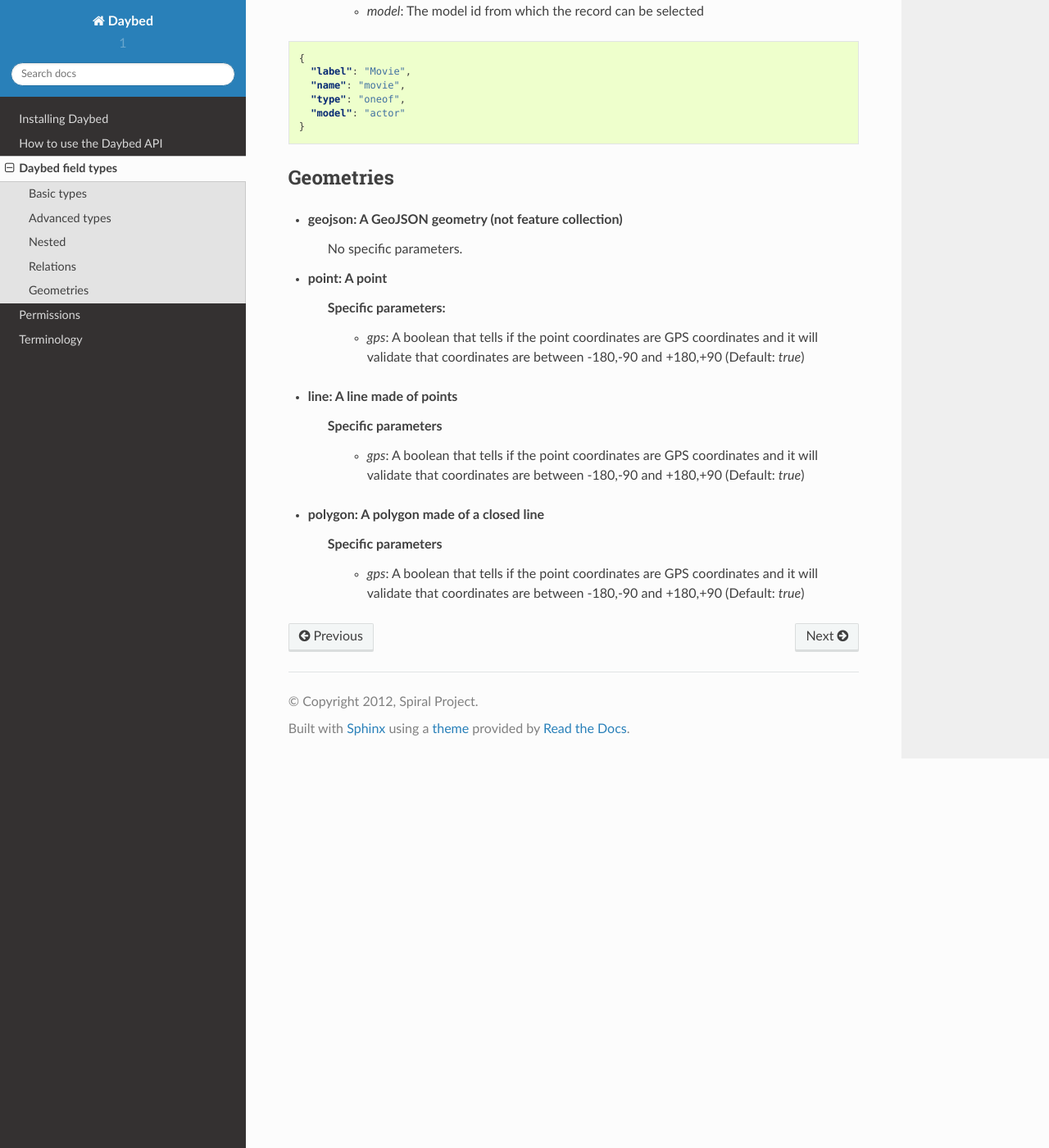
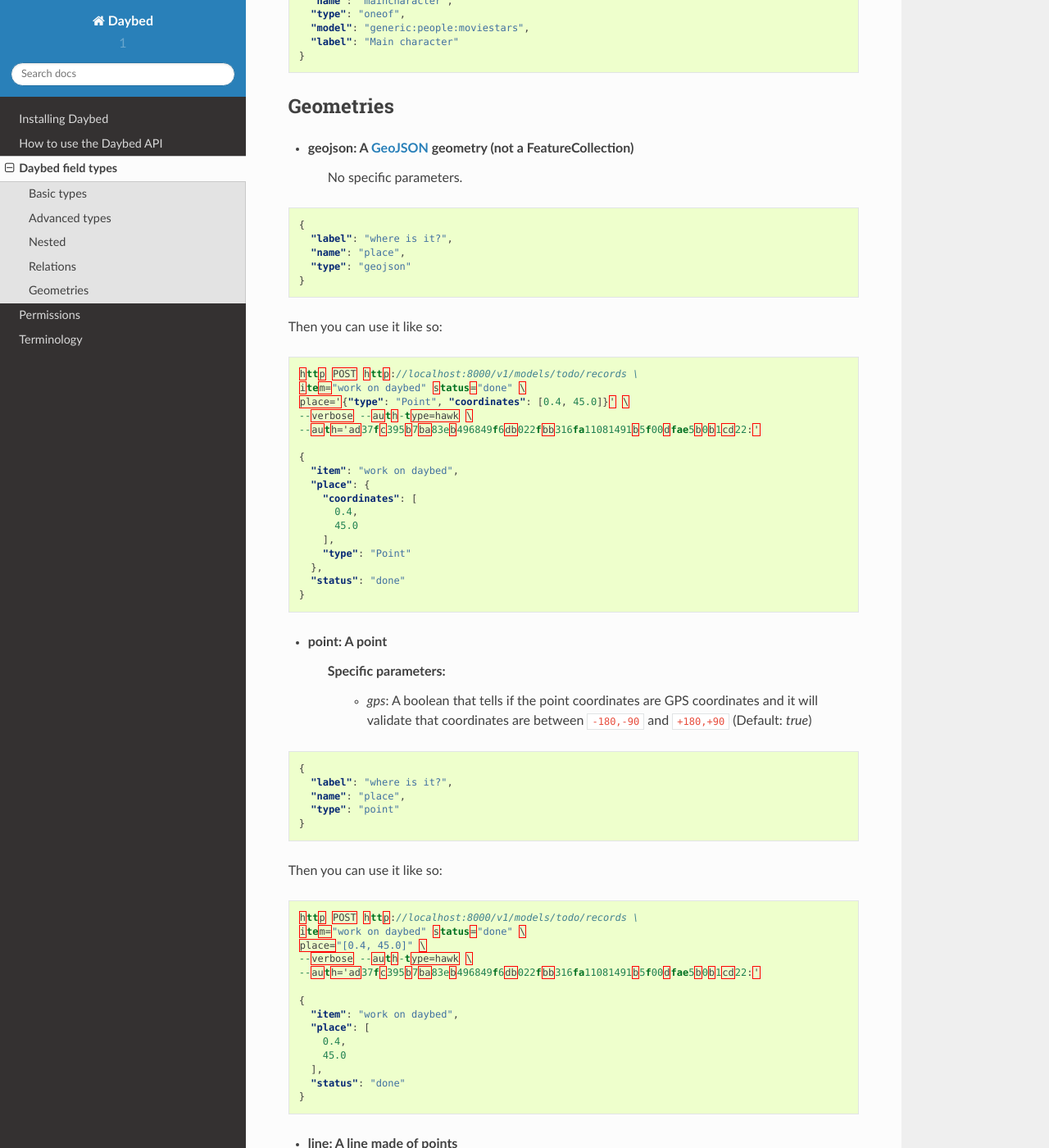
Before and after one commit to spiral-project/daybed, a Sphinx documentation site: the page built from docs/source/fieldtypes.rst, in a window 1280 px wide and 1400 px high, scrolled down 6985 px. Shown: the whole window at 82% size. Built offline with Sphinx 7.4.7 and the Read the Docs theme 2.0.0, drawn with Linux system fonts in a browser that asks for light colours; some of the changed text lies outside the part shown.

Commit message:
Add details and example usage for geo fields in the documentation

```diff
--- a/docs/source/fieldtypes.rst
+++ b/docs/source/fieldtypes.rst
@@ -196,10 +196,9 @@
 
 
 The annotation type is not really a field because the record has no trace of it.
-It can be use to add a description between fields.
+It can be used to add a description between fields.
 
-As for the group type, it has no incidence on the definition, it
-can save information to be displayed in between fields when adding a record.
+Like the ``group`` field type, it can help to build the form layout.
 
 For instance:
 
@@ -247,14 +246,11 @@
 The `css` property is just an example of how we could handle the
 styling of the annotation here, but it could be anything else.
 
-The important thing is to separate content from style.
-The label property should always contains text only.
-
 
 * **json**: A JSON value
     No specific parameters.
 
-    This can be used to store valid JSON: fields type are not validated.
+    Beyond formatting, the content is not validated
 
 .. code-block:: json
 
@@ -283,37 +279,37 @@
 ------
 
 * **object**: An object inside another model
-    **Specific parameters:**
-       * *model*: The name of the object.
-       * *fields*: A list of the object's fields.
+    **Specific parameters**, used to validate the content. Only one of them should be specified.
+         * *fields*: A list of fields like in a model definition.
+         * *model*: The id of an existing model.
 
-Instead of the json type, you can choose to describe an object and validate it:
+Unlike the ``json`` type, the content will be validated, using either the list
+of fields or the definition of the specified model
 
 .. code-block:: json
 
     {
-        "label": "Movie",
-        "name": "movie",
-        "model": "movie",
-        "type": "object",
-        "fields": [
-          {
-            "label": "Title",
-            "name": "title",
-            "type": "string"
-          },
-          {
-            "label": "Director",
-            "name": "director",
-            "type": "string"
-          },
-          {
-            "label": "Actors",
-            "name": "actors",
-            "type": "list",
-            "item": {"type": "string"}
-          }
-        ]
+      "label": "Movie",
+      "name": "movie",
+      "type": "object",
+      "fields": [
+        {
+          "label": "Title",
+          "name": "title",
+          "type": "string"
+        },
+        {
+          "label": "Director",
+          "name": "director",
+          "type": "string"
+        },
+        {
+          "label": "Actors",
+          "name": "actors",
+          "type": "list",
+          "item": {"type": "string"}
+        }
+      ]
     }
 
 
@@ -358,10 +354,10 @@
 .. code-block:: json
 
     {
-      "label": "Movie",
-      "name": "movie",
+      "name": "actors",
       "type": "anyof",
-      "model": "actor"
+      "model": "generic:people:moviestars",
+      "label": "Movie actors"
     }
 
 * **oneof**: One choice among records of a given model
@@ -371,26 +367,170 @@
 .. code-block:: json
 
     {
-      "label": "Movie",
-      "name": "movie",
+      "name": "maincharacter",
       "type": "oneof",
-      "model": "actor"
+      "model": "generic:people:moviestars",
+      "label": "Main character"
     }
 
 Geometries
 ----------
 
-* **geojson**: A GeoJSON geometry (not feature collection)
+* **geojson**: A `GeoJSON`_ geometry (not a FeatureCollection)
     No specific parameters.
+
+.. _GeoJSON: http://geojson.org/
+
+.. code-block:: json
+
+    {
+      "label": "where is it?",
+      "name": "place",
+      "type": "geojson"
+    }
+
+Then you can use it like so:
+
+.. code-block:: json
+
+    http POST http://localhost:8000/v1/models/todo/records \
+    item="work on daybed" status="done" \
+    place='{"type": "Point", "coordinates": [0.4, 45.0]}' \
+    --verbose --auth-type=hawk \
+    --auth='ad37fc395b7ba83eb496849f6db022fbb316fa11081491b5f00dfae5b0b1cd22:'
+
+    {
+      "item": "work on daybed",
+      "place": {
+        "coordinates": [
+          0.4,
+          45.0
+        ],
+        "type": "Point"
+      },
+      "status": "done"
+    }
+
+
 
 * **point**: A point
     **Specific parameters:**
-       * *gps*: A boolean that tells if the point coordinates are GPS coordinates and it will validate that coordinates are between -180,-90 and +180,+90 (Default: *true*)
+       * *gps*: A boolean that tells if the point coordinates are GPS
+         coordinates and it will validate that coordinates are between
+         ``-180,-90`` and ``+180,+90`` (Default: *true*)
+
+.. code-block:: json
+
+    {
+      "label": "where is it?",
+      "name": "place",
+      "type": "point"
+    }
+
+Then you can use it like so:
+
+.. code-block:: json
+
+    http POST http://localhost:8000/v1/models/todo/records \
+    item="work on daybed" status="done" \
+    place="[0.4, 45.0]" \
+    --verbose --auth-type=hawk \
+    --auth='ad37fc395b7ba83eb496849f6db022fbb316fa11081491b5f00dfae5b0b1cd22:'
+
+    {
+      "item": "work on daybed",
+      "place": [
+        0.4,
+        45.0
+      ],
+      "status": "done"
+    }
+
 
 * **line**: A line made of points
     **Specific parameters**
-       * *gps*: A boolean that tells if the point coordinates are GPS coordinates and it will validate that coordinates are between -180,-90 and +180,+90  (Default: *true*)
+       * *gps*: A boolean that tells if the point coordinates are GPS
+         coordinates and it will validate that coordinates are between
+         ``-180,-90`` and ``+180,+90`` (Default: *true*)
+
+.. code-block:: json
+
+    {
+      "label": "where is it?",
+      "name": "place",
+      "type": "line"
+    }
+
+Then you can use it like so:
+
+.. code-block:: json
+
+    http POST http://localhost:8000/v1/models/todo/records \
+    item="work on daybed" status="done" \
+    place="[[0.4, 45.0], [0.6, 65.0]]" \
+    --verbose --auth-type=hawk \
+    --auth='ad37fc395b7ba83eb496849f6db022fbb316fa11081491b5f00dfae5b0b1cd22:'
+
+    {
+      "item": "work on daybed",
+      "place": [
+        [
+          0.4,
+          45.0
+        ],
+        [
+          0.6,
+          65.0
+        ]
+      ],
+      "status": "done"
+    }
 
 * **polygon**: A polygon made of a closed line
     **Specific parameters**
-       * *gps*: A boolean that tells if the point coordinates are GPS coordinates and it will validate that coordinates are between -180,-90 and +180,+90  (Default: *true*)
+       * *gps*: A boolean that tells if the point coordinates are GPS
+         coordinates and it will validate that coordinates are between
+         ``-180,-90`` and ``+180,+90`` (Default: *true*)
+
+.. code-block:: json
+
+    {
+      "label": "where is it?",
+      "name": "place",
+      "type": "polygon"
+    }
+
+Then you can use it like so:
+
+.. code-block:: json
+
+    http POST http://localhost:8000/v1/models/todo/records \
+    item="work on daybed" status="done" \
+    place="[[[0.4, 45.0], [0.6, 65.0], [0.8, 85.0], [0.4, 45.0]]]" \
+    --verbose --auth-type=hawk \
+    --auth='ad37fc395b7ba83eb496849f6db022fbb316fa11081491b5f00dfae5b0b1cd22:'
+
+    {
+      "item": "work on daybed",
+      "place": [
+        [
+          [
+            0.4,
+            45.0
+          ],
+          [
+            0.6,
+            65.0
+          ],
+          [
+            0.8,
+            85.0
+          ],
+          [
+            0.4,
+            45.0
+          ]
+        ]
+      ],
+      "status": "done"
+    }
```
